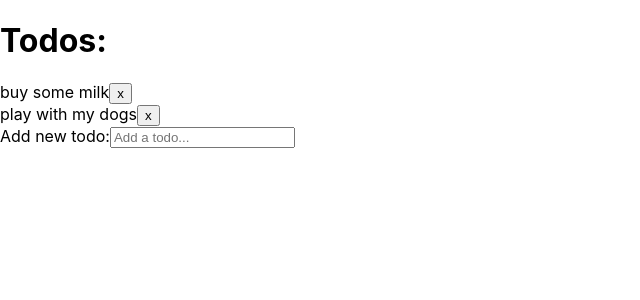
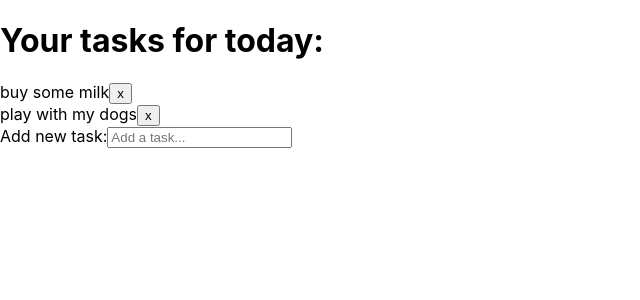
Before and after one commit to shiranka/TodoList, a React (Create React App) app in the folder my-app/: page / in a window 1280 px wide. Shown: the top 300 px of the page, without its empty margins (0-640 px from the left). Built offline with nearby package versions, Linux system fonts and the light colour scheme.

Commit message:
changing the names and moving the components to a folder

```diff
--- a/my-app/src/AddTodo.js
+++ /dev/null
@@ -1,29 +0,0 @@
-import React, { useState } from 'react'
-import { useDispatch } from 'react-redux'
-import { addTodoAction } from './redux.js'
-
-const AddTodo = () => {
-    const [todo, setTodo] = useState('')
-    const dispatch = useDispatch()
-    const addTodo = (todo) => dispatch(addTodoAction(todo))
-
-    const handleChange = (e) => { setTodo(e.target.value) }
-    const handleSubmit = (e) => {
-        e.preventDefault()
-        addTodo({
-            id: Math.random(),
-            content: todo
-        })
-        setTodo('')
-    }
-    return (
-        <div>
-            <form onSubmit={handleSubmit}>
-                <label>Add new todo:</label>
-                <input type="text" onChange={handleChange} placeholder='Add a todo...' value={todo}></input>
-            </form>
-        </div>
-    )
-}
-
-export default AddTodo
--- a/my-app/src/App.js
+++ b/my-app/src/App.js
@@ -1,16 +1,16 @@
 import React from 'react'
-import Todos from './Todos'
-import AddTodo from './AddTodo'
+import TasksList from './components/TasksList'
+import TaskForm from './components/TaskForm'
 import { Provider } from 'react-redux'
-import { store } from './redux.js'
+import { store } from './redux'
 
 function App() {
   return (
     <Provider store={store}>
       <div>
-        <h1>Todos:</h1>
-        <Todos />
-        <AddTodo />
+        <h1>Your tasks for today:</h1>
+        <TasksList />
+        <TaskForm />
       </div>
     </Provider>
   )
--- a/my-app/src/Todos.js
+++ /dev/null
@@ -1,28 +0,0 @@
-import React from 'react'
-import { useSelector, useDispatch } from 'react-redux'
-import { deleteTodoAction} from './redux.js'
-
-
-const Todos = () => {
-    const todos = useSelector((state) => state.todos)
-    const dispatch = useDispatch()
-    const deleteTodo = (id) => dispatch(deleteTodoAction(id))
-
-    const todoList = (todos.length) ? (
-        todos.map(todo => {
-            return (
-                <div className="collection-item" key={todo.id}>
-                <span>{todo.content}</span>
-                <button onClick={() => deleteTodo(todo.id)}>x</button>
-                </div>
-            )
-        })) : ( <p>you have no todos left, yay</p> )
-
-    return (
-        <div>
-            { todoList }
-        </div>
-    )
-}
-
-export default Todos
--- /dev/null
+++ b/my-app/src/components/TaskForm.js
@@ -0,0 +1,29 @@
+import React, { useState } from 'react'
+import { useDispatch } from 'react-redux'
+import { addTaskAction } from '../redux'
+
+const TaskForm = () => {
+    const [task, setTask] = useState('')
+    const dispatch = useDispatch()
+    const addTask = (task) => dispatch(addTaskAction(task))
+
+    const handleChange = (e) => { setTask(e.target.value) }
+    const handleSubmit = (e) => {
+        e.preventDefault()
+        addTask({
+            id: Math.random(),
+            content: task
+        })
+        setTask('')
+    }
+    return (
+        <div>
+            <form onSubmit={handleSubmit}>
+                <label>Add new task:</label>
+                <input type="text" onChange={handleChange} placeholder='Add a task...' value={task}></input>
+            </form>
+        </div>
+    )
+}
+
+export default TaskForm
--- /dev/null
+++ b/my-app/src/components/TasksList.js
@@ -0,0 +1,28 @@
+import React from 'react'
+import { useSelector, useDispatch } from 'react-redux'
+import { deleteTaskAction} from '../redux'
+
+
+const TasksList = () => {
+    const tasks = useSelector((state) => state.tasks)
+    const dispatch = useDispatch()
+    const deleteTask = (id) => dispatch(deleteTaskAction(id))
+
+    const tasksList = (tasks.length) ? (
+        tasks.map(task => {
+            return (
+                <div className="collection-item" key={task.id}>
+                <span>{task.content}</span>
+                <button onClick={() => deleteTask(task.id)}>x</button>
+                </div>
+            )
+        })) : ( <p>You have no tasks left, yay!</p> )
+
+    return (
+        <div>
+            { tasksList }
+        </div>
+    )
+}
+
+export default TasksList
--- a/my-app/src/redux.js
+++ b/my-app/src/redux.js
@@ -1,7 +1,7 @@
 import { createStore } from 'redux'
 
 const initialState = {
-    todos: [
+    tasks: [
         {id: 1, content: 'buy some milk'},
         {id: 2, content: 'play with my dogs'}
     ]
@@ -14,18 +14,18 @@ export const store = createStore(
 
 function reducer(state, {type, payload}){
     switch(type){
-        case 'add_todo':
+        case 'add_task':
             return {
                 ...state,
-                todos: [...state.todos, payload]
+                tasks: [...state.tasks, payload]
             }
-        case 'delete_todo':{
-            let todos = [...state.todos]
-            const todoPos = todos.map((x) => {return x.id; }).indexOf(payload)
-            todos.splice(todoPos, 1)
+        case 'delete_task':{
+            let tasks = [...state.tasks]
+            const taskPos = tasks.map((task) => {return task.id}).indexOf(payload)
+            tasks.splice(taskPos, 1)
             return {
                 ...state,
-                todos
+                tasks
             }
         }
         default:
@@ -33,12 +33,12 @@ function reducer(state, {type, payload}){
     }
 }
 
-export const addTodoAction = (todo) => ({
-    type: 'add_todo',
-    payload: todo
+export const addTaskAction = (task) => ({
+    type: 'add_task',
+    payload: task
 })
 
-export const deleteTodoAction = (id) => ({
-    type: 'delete_todo',
+export const deleteTaskAction = (id) => ({
+    type: 'delete_task',
     payload: id
 })
```
